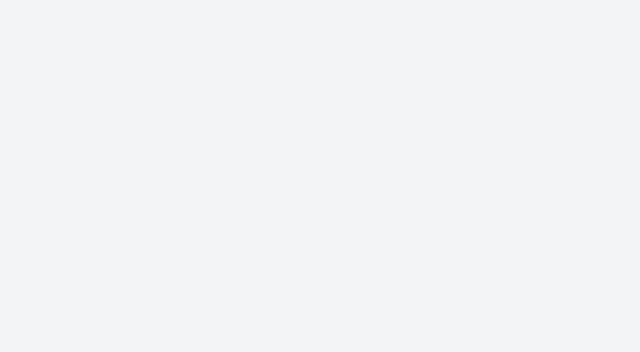
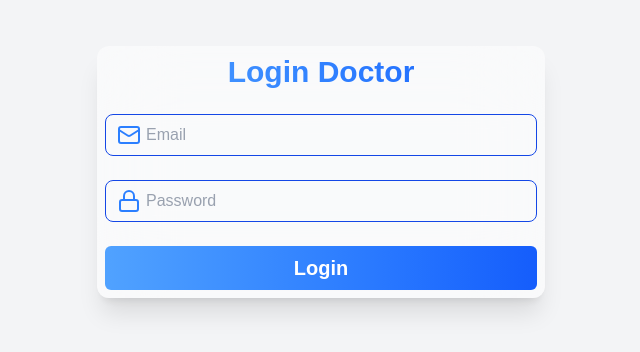
Before and after one commit to TONY-OCHIENG/PrescribeMed, a React (Vite) app in the folder client/: page /doctor-login in a window 1280 px wide. Before the commit this address had no page. Shown: the part 228-580 px from the top of the page, without its empty margins (319-959 px from the left). Built offline with nearby package versions, Linux system fonts and the light colour scheme.

Commit message:
Adding login page for doctor

```diff
--- a/client/src/App.jsx
+++ b/client/src/App.jsx
@@ -16,6 +16,7 @@ import PDashboard from './pages/patientPages/PDashboard'
 import PAppointment from './pages/patientPages/PAppointment'
 import Profile from './pages/patientPages/Profile'
 import Meet from './pages/patientPages/Meet'
+import DoctorLogin from './auth/DoctorLogin'
 
 
 function App() {
@@ -28,6 +29,7 @@ function App() {
         <Route path='/verify' element={<VerificationPage/>}/>
         <Route path='/login' element={<AdminLogin/>}/>
         <Route path='/patient-login' element={<PatientLogin/>}/>
+        <Route path='/doctor-login' element={<DoctorLogin/>}/>
         <Route path='/patient' element={<PatientDashboard/>}>
           <Route path='' element={<PDashboard/>}/>
           <Route path='/patient/appointments' element={<PAppointment/>}/>
--- /dev/null
+++ b/client/src/auth/DoctorLogin.jsx
@@ -0,0 +1,33 @@
+import React, { useState } from 'react'
+import Input from '../components/Input'
+import { Loader, Lock, Mail } from 'lucide-react'
+
+function DoctorLogin() {
+    const [loading,setLoading] = useState(false)
+  return (
+      <div className='flex justify-center items-center h-screen px-2'>
+        <form  className='max-w-md w-full rounded-xl shadow-xl p-2 bg-white/50 backdrop-blur-2xl'>
+        <h1 className='text-3xl font-bold mb-6 text-center bg-gradient-to-r from-blue-400 to-blue-600
+            text-transparent bg-clip-text'>Login Doctor</h1>
+              <Input
+                icon={Mail}
+                type="email"
+                name="email"
+                placeholder="Email"
+            />
+             <Input
+                icon={Lock}
+                type="password"
+                name="password"
+                placeholder="Password"
+
+            />
+            <button disabled={loading} className='w-full text-white bg-gradient-to-r from-blue-400 to-blue-600 py-2
+            font-extrabold cursor-pointer rounded-md text-xl flex justify-center items-center
+            '>{loading ? <Loader className='animate-spin'/> : "Login"}</button>
+        </form>
+    </div>
+  )
+}
+
+export default DoctorLogin
--- a/client/src/pages/patientPages/Meet.jsx
+++ b/client/src/pages/patientPages/Meet.jsx
@@ -1,5 +1,6 @@
 import React from 'react'
 import { ZegoUIKitPrebuilt } from '@zegocloud/zego-uikit-prebuilt';
+import { useEffect } from 'react';
 
 function randomID(len) {
   let result = '';
@@ -50,6 +51,9 @@ function Meet() {
         },
       });
 
+      useEffect(() => {
+        myMeeting
+      },[])
 
   };
   return (
```
